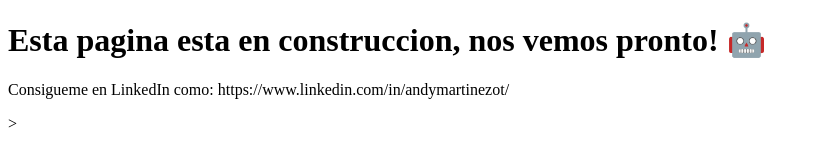
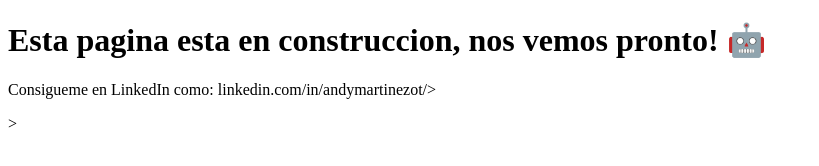
Before and after one commit to andymartinezot/andymartinezot.github.io, a plain HTML site: page index.html in a window 1280 px wide. Shown: the whole page, without its empty margins (0-819 px from the left). Drawn offline with Linux system fonts and the light colour scheme.

Commit message:
Modifying  index.html

```diff
--- a/index.html
+++ b/index.html
@@ -2,6 +2,6 @@
 <html>
     <body>
         <h1>Esta pagina esta en construccion, nos vemos pronto! &#129302;</h1>
-        <p>Consigueme en LinkedIn como: https://www.linkedin.com/in/andymartinezot/</p>
+        <p>Consigueme en LinkedIn como: <a "https://www.linkedin.com/in/andymartinezot/" target="_blank">linkedin.com/in/andymartinezot/</a>></p>
     </body>
 </html>>
```
Also changed, not shown: 1 other file.
